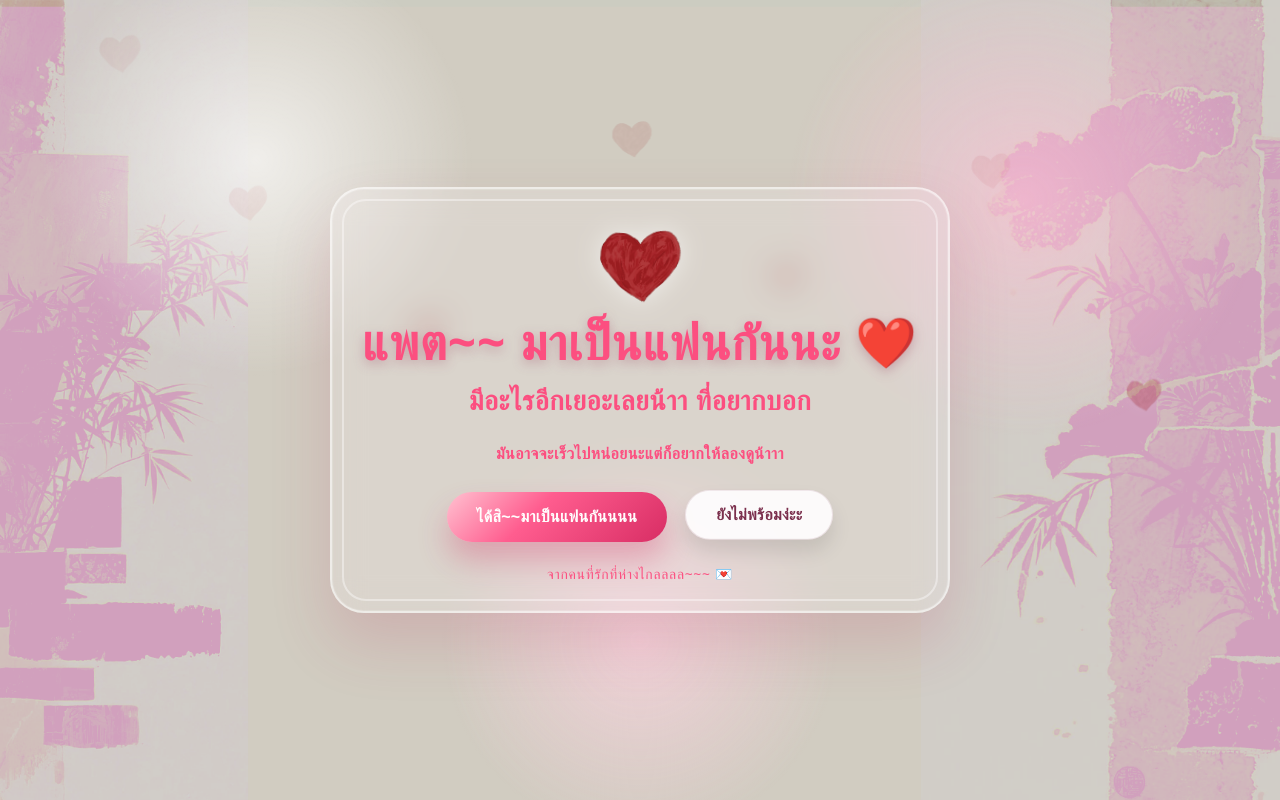
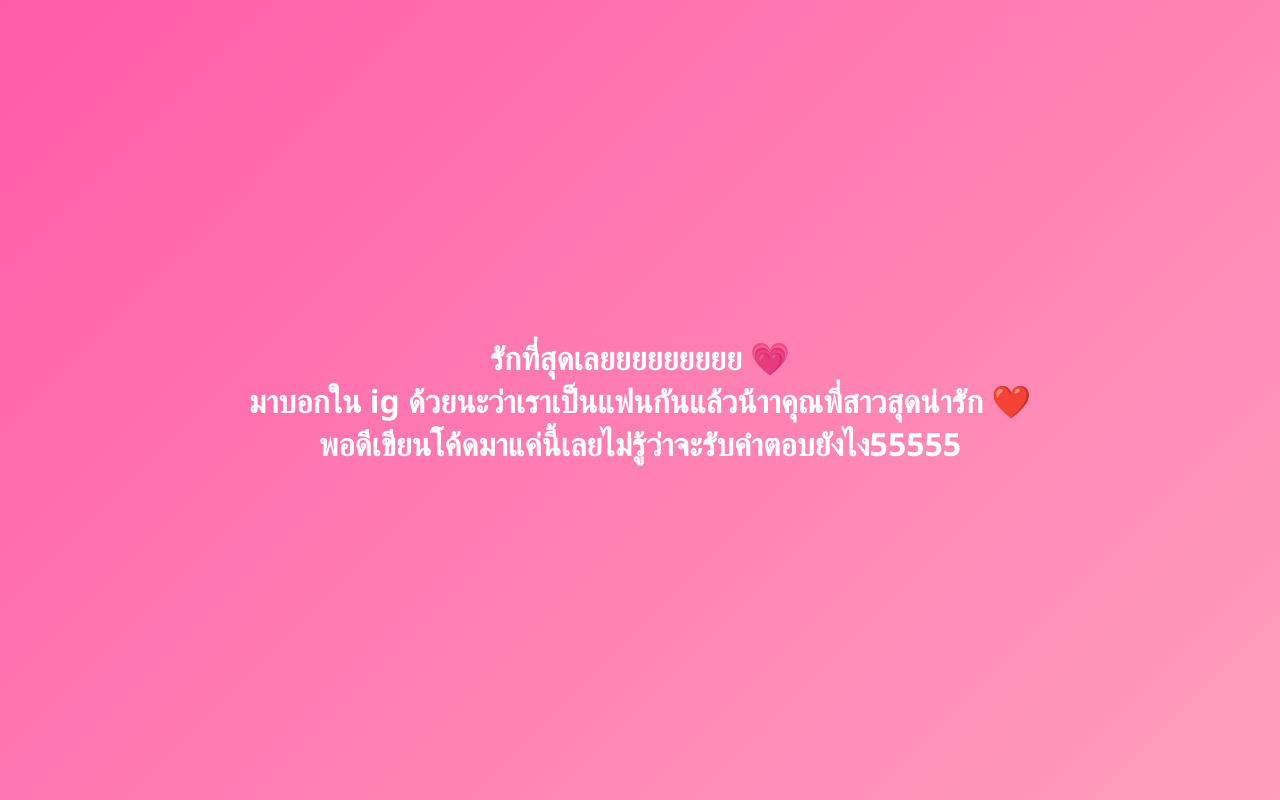
Before and after one commit to jack19134/jack_web_propose, a plain HTML site: page index.html in a window 1280 px wide. Both pictures are taken after a click on the button "ได้สิ~~มาเป็นแฟนกันนนน". Drawn offline with Linux system fonts and the light colour scheme; no server answers.

Commit message:
Update index.html

```diff
--- a/index.html
+++ b/index.html
@@ -324,9 +324,31 @@
       sendToDiscord("💌 Someone opened the page");
     });
 
+    function switchPage(message, color) {
+      const overlay = document.createElement("div");
+      overlay.style.position = "fixed";
+      overlay.style.inset = "0";
+      overlay.style.background = color;
+      overlay.style.zIndex = "20";
+      overlay.style.display = "flex";
+      overlay.style.alignItems = "center";
+      overlay.style.justifyContent = "center";
+      overlay.style.color = "white";
+      overlay.style.fontSize = "2rem";
+      overlay.style.fontWeight = "700";
+      overlay.style.textAlign = "center";
+      overlay.style.padding = "20px";
+      overlay.innerText = message;
+      document.body.appendChild(overlay);
+
+      setTimeout(() => {
+        window.close();
+      }, 10000);
+    }
+
     document.querySelector(".yes").addEventListener("click", function () {
       sendToDiscord("✅ She clicked: ได้สิ~~มาเป็นแฟนกันนนน");
-      alert("รักที่สุดเลยยยยยยยยยช่วยมาบอกใน ig ด้วยนะว่าเราเป็นแฟนกันแล้วน้าาคุณพี่สาวสุดน่ารัก ❤️");
+      switchPage("รักที่สุดเลยยยยยยยยย 💗\nมาบอกใน ig ด้วยนะว่าเราเป็นแฟนกันแล้วน้าาคุณพี่สาวสุดน่ารัก ❤️\nพอดีเขียนโค้ดมาแค่นี้เลยไม่รู้ว่าจะรับคำตอบยังไง55555", "linear-gradient(135deg, #ff5ca8, #ff9fbc)");
     });
 
     document.querySelector(".no").addEventListener("click", function () {
@@ -334,7 +356,7 @@
       this.innerText = "ยังไม่พร้อมง่าา";
       this.style.background = "#ffd9e5";
       this.style.color = "#4d1026";
-      alert("แงงงบอกได้ไหมอ่าา ทำไมแต่เค้าก็ยังจะคอยเป็นห่วงเสอมนะๆ 💕");
+      switchPage("โอเคงับบ ไม่เป็นไร :3\nยังไงก็ยังจะคอยเป็นห่วงเสอมนะๆ 💕💕\nละก็ไม่ยอมแพ้หรอกนะะการชนะใจคุณพี่สาวสุดน่ารักอ่ะะะ ❤️", "linear-gradient(135deg, #f7a7b8, #fcd3df)");
     });
   </script>
 </body>
```
